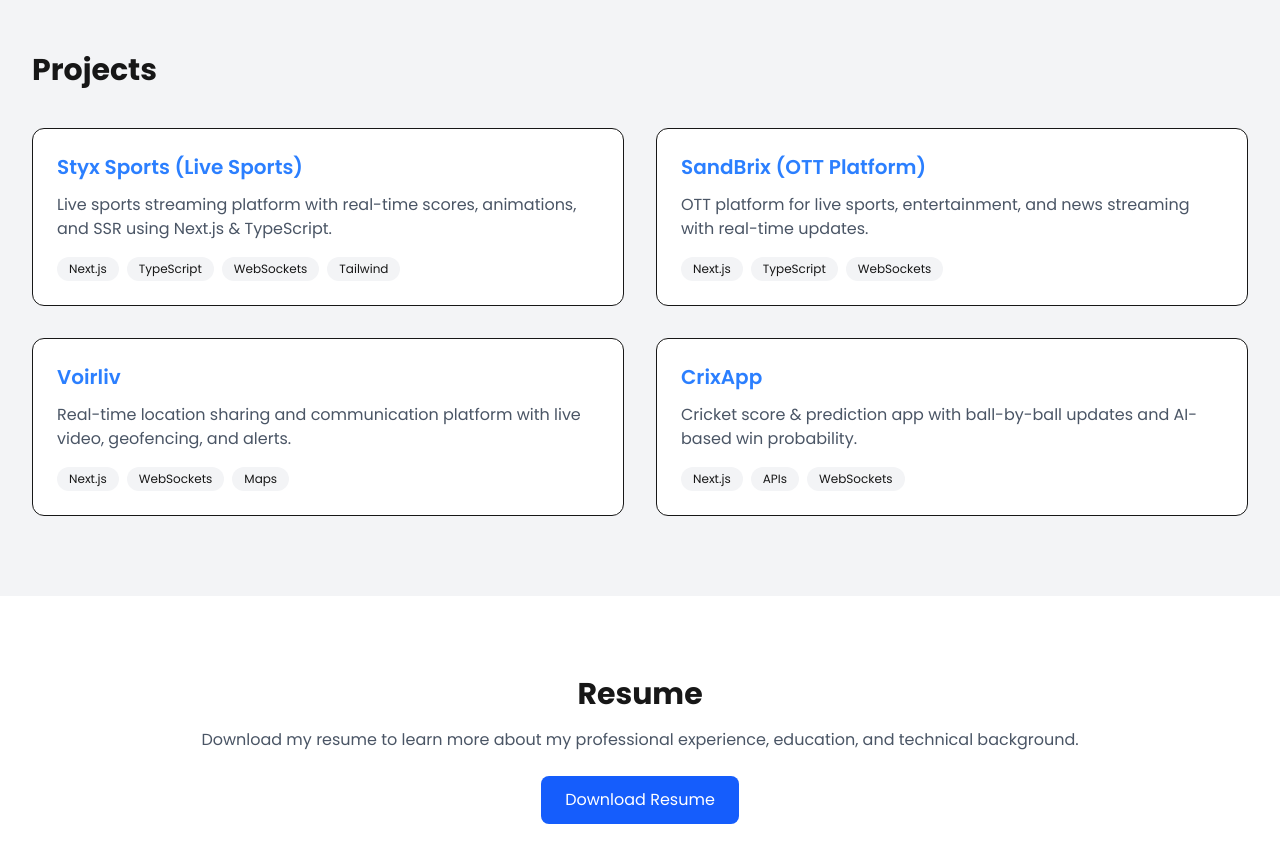
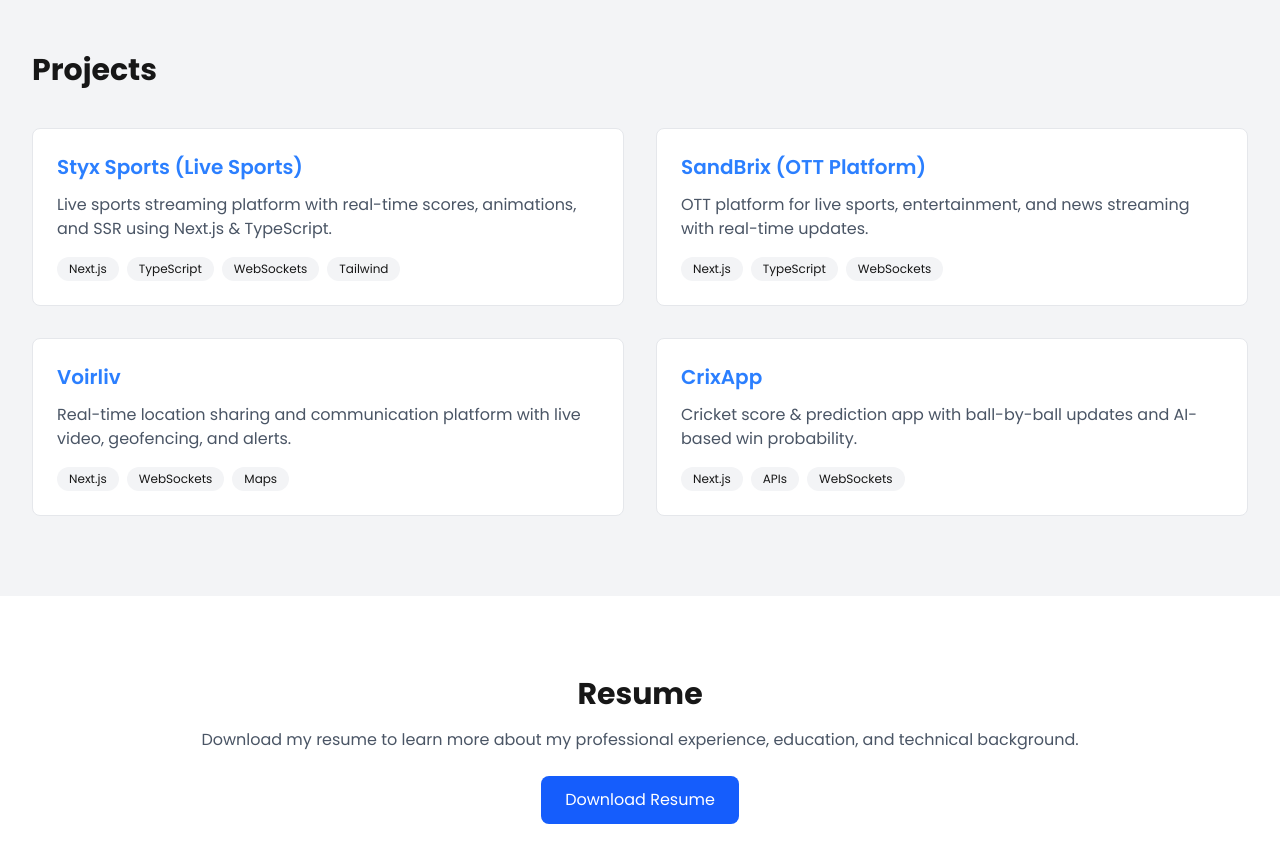
Before and after one commit to Yash0770/portfolio, a Next.js app: page / in a window 1280 px wide. Shown: the part 1380-2242 px from the top of the page. Built offline with nearby package versions, Linux system fonts and the light colour scheme.

Commit message:
feat: enhance project card hover effects and update border styling in Projects component

```diff
--- a/components/Projects.tsx
+++ b/components/Projects.tsx
@@ -72,11 +72,12 @@ export default function Projects() {
             }}
             onClick={() => window.open(project.link, "_blank")}
             whileHover={{
-              y: -8,
-              boxShadow: "0px 20px 40px rgba(0,0,0,0.15)",
+              y: -3,
+              // boxShadow: "0px 10px 20px rgba(0,0,0,0.05)",
+              scale: 1.05
             }}
             transition={{ type: "spring", stiffness: 180 }}
-            className="p-6 border rounded-xl bg-white dark:bg-gray-900 transition cursor-pointer"
+            className="p-6 bg-white dark:bg-gray-900 rounded-lg border border-gray-200 dark:border-gray-700 transition cursor-pointer"
           >
             <h3 className="text-xl font-semibold text-blue-500 dark:text-white">
               {project.title}
```
